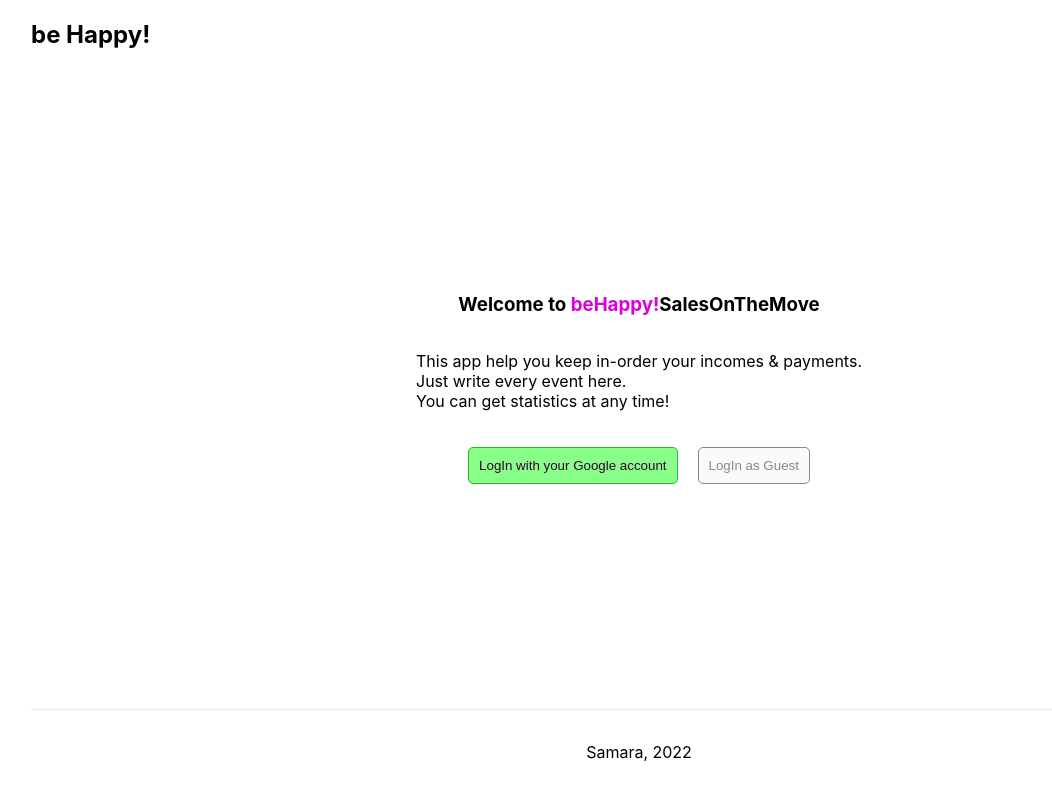
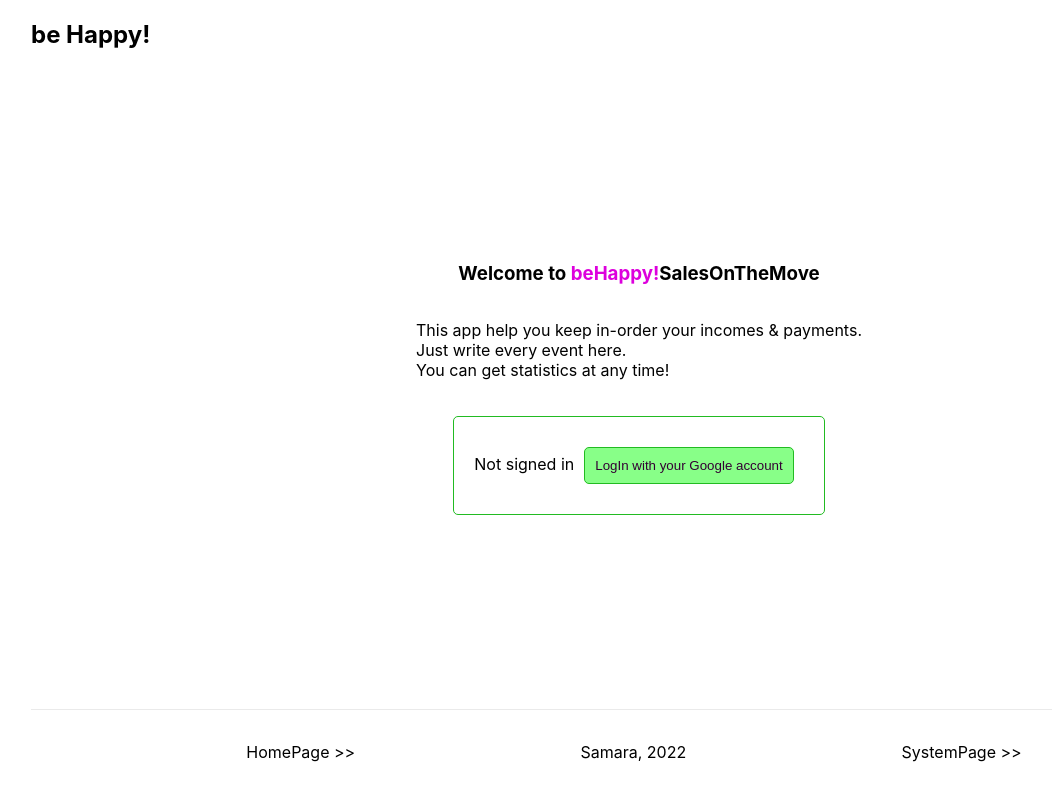
Before and after one commit to ZarNizza/next-sotm, a Next.js app: page / in a window 1280 px wide. Shown: the whole page, without its empty margins (1-1053 px from the left). Built offline with nearby package versions, Linux system fonts and the light colour scheme; no server answers.

Commit message:
Auth basic MVP

```diff
--- /dev/null
+++ b/components/LoggedStatus.js
@@ -0,0 +1,23 @@
+import { useSession, signIn, signOut } from "next-auth/react";
+import styles from "../styles/Home.module.css";
+
+export default function LoggedStatus() {
+  const { data: session } = useSession();
+  return session ? (
+    <>
+      Signed in as <b>{session.user.email}</b>
+      <button onClick={() => signOut()} className={styles.logoutButton}>
+        {" "}
+        Sign out{" "}
+      </button>
+    </>
+  ) : (
+    <>
+      Not signed in
+      <button onClick={() => signIn()} className={styles.loginButton}>
+        {" "}
+        LogIn with your Google account{" "}
+      </button>
+    </>
+  );
+}
--- a/package.json
+++ b/package.json
@@ -10,6 +10,7 @@
   "dependencies": {
     "mysql2": "^2.3.3",
     "next": "12.0.8",
+    "next-auth": "^4.1.2",
     "react": "17.0.2",
     "react-dom": "17.0.2"
   },
--- a/pages/_app.tsx
+++ b/pages/_app.tsx
@@ -1,8 +1,14 @@
-import '../styles/globals.css'
-import type { AppProps } from 'next/app'
+import "../styles/globals.css";
+import type { AppProps } from "next/app";
+import { SessionProvider } from "next-auth/react";
 
-function MyApp({ Component, pageProps }: AppProps) {
-  return <Component {...pageProps} />
+function MyApp({ Component, pageProps: { session, ...pageProps } }: AppProps) {
+  // return <Component {...pageProps} />;
+  return (
+    <SessionProvider session={pageProps.session}>
+      <Component {...pageProps} />
+    </SessionProvider>
+  );
 }
 
-export default MyApp
+export default MyApp;
--- a/pages/home.tsx
+++ b/pages/home.tsx
@@ -5,6 +5,7 @@ import Link from "next/link";
 import { useEffect, useState } from "react";
 import styles from "../styles/Home.module.css";
 import Layout from "../components/layout";
+import LoggedStatus from "../components/LoggedStatus";
 
 export interface User {
   cid: number;
@@ -34,6 +35,7 @@ const Home: NextPage = () => {
       </Head>
 
       <div className={styles.container}>
+        <LoggedStatus />
         <main className={styles.main}>
           <h2>Users:</h2>
           <ul>
@@ -46,7 +48,6 @@ const Home: NextPage = () => {
             ))}
           </ul>
         </main>
-
         <footer className={styles.footer}>
           <Link href="/">
             <a className={styles.footerLink}>&lt;&lt; WelcomePage </a>
--- a/pages/index.tsx
+++ b/pages/index.tsx
@@ -1,15 +1,18 @@
 import type { NextPage } from "next";
+// import type { AppProps } from "next/app";
 import Head from "next/head";
-import Image from "next/image";
+// import Image from "next/image";
 import Link from "next/link";
-import { useEffect, useState } from "react";
+// import { useEffect, useState } from "react";
 import styles from "../styles/Home.module.css";
 import Layout from "../components/layout";
+import LoggedStatus from "../components/LoggedStatus";
 
 const Home: NextPage = () => {
   function guestLoginHandler() {
     console.log("------------- LoginButton ---------");
   }
+
   return (
     <Layout>
       <Head>
@@ -19,6 +22,7 @@ const Home: NextPage = () => {
 
       <div className={styles.container}>
         <h2>be Happy!</h2>
+
         <main className={styles.main}>
           <h3>
             Welcome to <span style={{ color: "#d0d" }}>beHappy!</span>
@@ -29,17 +33,20 @@ const Home: NextPage = () => {
             Just write every event here. <br />
             You can get statistics at any time!
           </p>
-          <div className={styles.login}>
-            <button onClick={guestLoginHandler} className={styles.loginButton}>
-              LogIn with your Google account
-            </button>
-            <button onClick={guestLoginHandler} className={styles.guestButton}>
-              LogIn as Guest
-            </button>
+          <div className={styles.loginForm}>
+            <LoggedStatus />
           </div>
         </main>
 
-        <footer className={styles.footer}>Samara, 2022</footer>
+        <footer className={styles.footer}>
+          <Link href="/home">
+            <a className={styles.footerLink}>HomePage &gt;&gt;</a>
+          </Link>{" "}
+          <span> Samara, 2022 </span>
+          <Link href="/sys">
+            <a className={styles.footerLink}>SystemPage &gt;&gt;</a>
+          </Link>
+        </footer>
       </div>
     </Layout>
   );
--- a/styles/Home.module.css
+++ b/styles/Home.module.css
@@ -127,16 +127,34 @@
 .login {
   margin: 20px auto;
 }
+.loginForm {
+  border: 1px solid #2b2;
+  border-radius: 5px;
+  margin: 20px;
+  padding: 20px;
+}
 .loginButton {
   background-color: #8f8;
   color: #303;
   border: 1px solid #2b2;
   border-radius: 5px;
-  margin: 0 10px;
+  margin: 10px;
   padding: 10px;
 }
 .loginButton:hover {
   background-color: #2f2;
+  cursor: pointer;
+}
+.logoutButton {
+  /* background-color: #8f8; */
+  color: #303;
+  /* border: 1px solid #2b2; */
+  border-radius: 5px;
+  margin: 10px;
+  padding: 10px;
+}
+.logoutButton:hover {
+  /* background-color: #2f2; */
   cursor: pointer;
 }
 .guestButton {
```
Also changed, not shown: pages/api/auth/[...nextauth].js (added, +12 -0 lines), 2 other files (tests, documents, lock files or other folders).
